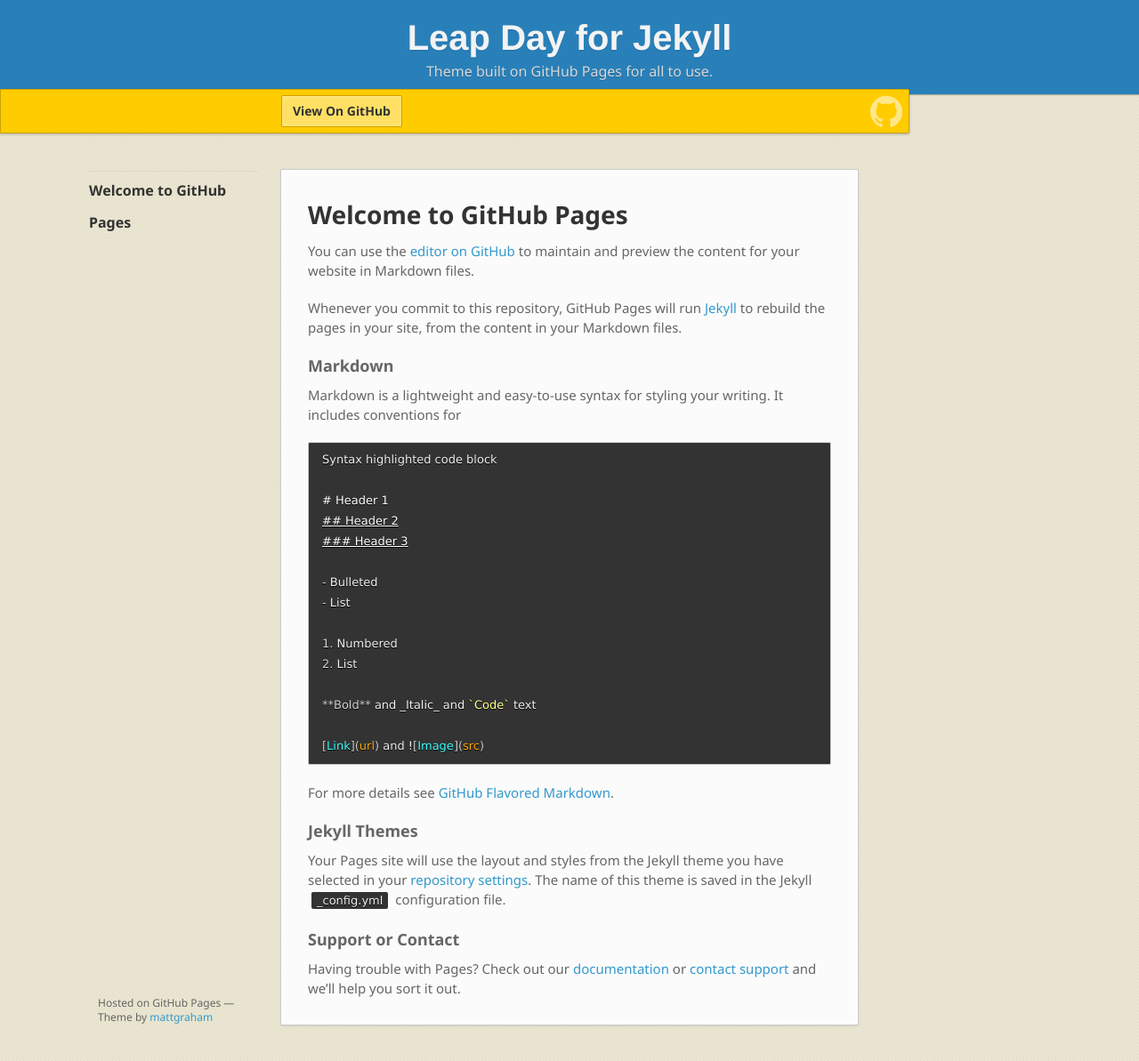
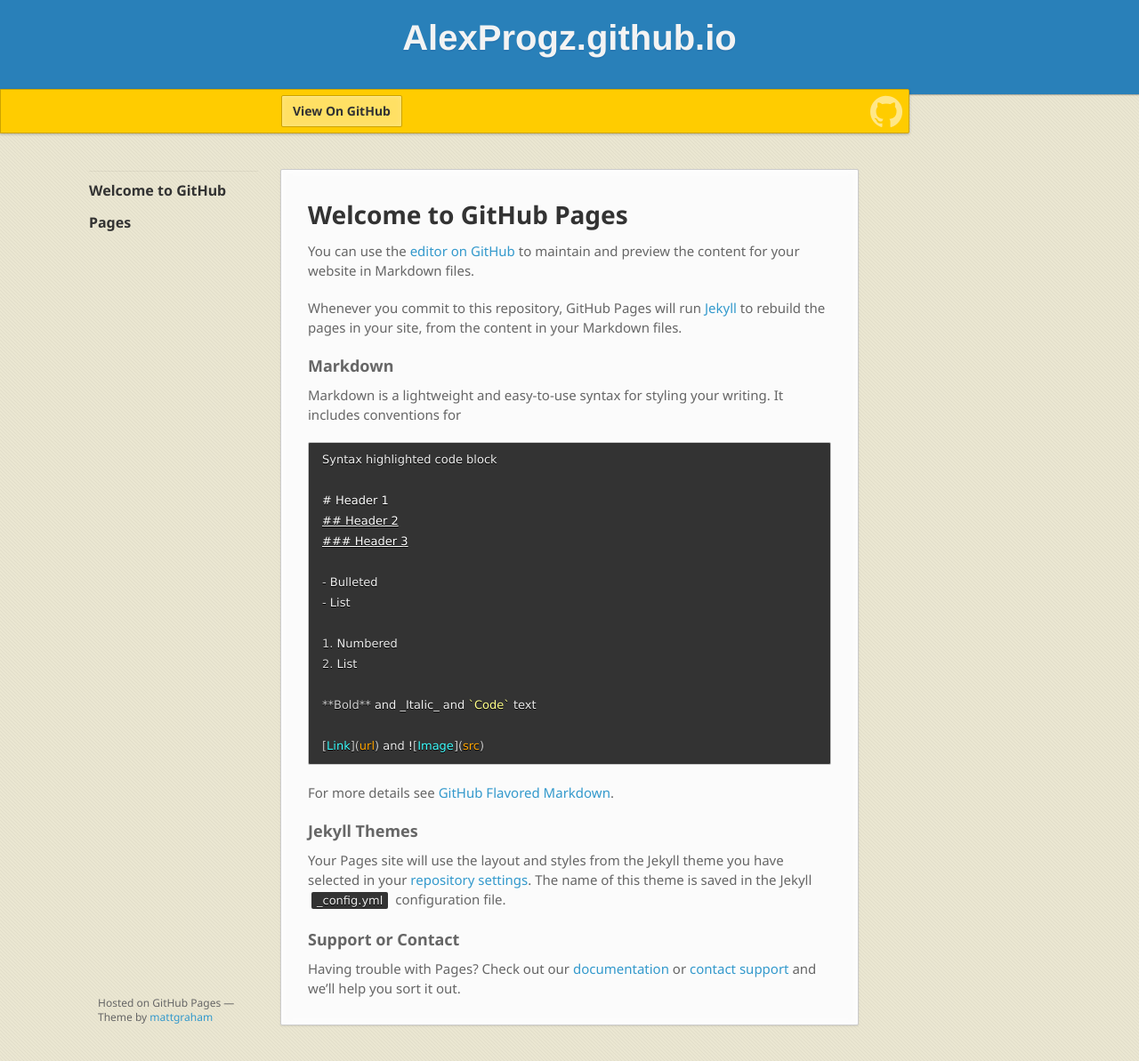
Before and after one commit to AlexProgz/AlexProgz.github.io, a Jekyll site: the page built from index.md, in a window 1280 px wide and 1193 px high. Shown: the whole window at 89% size. Built offline with Jekyll 4.4.1, drawn with Linux system fonts in a browser that asks for light colours; nearby versions of some CDN libraries; some web fonts are replaced.

Commit message:
Add files via upload

```diff
--- a/_includes/header.html
+++ b/_includes/header.html
@@ -3,7 +3,7 @@
   <head>
     <meta charset="utf-8">
     <meta http-equiv="X-UA-Compatible" content="chrome=1">
-    <title>{% if page.title %} {{ page.title }} | {% endif %}Leap Day in Jekyll</title>
+    <title>{% if page.title %} {{ page.title }} | {% endif %}AlexProgz.github.io</title>
     <link rel="stylesheet" href="assets/stylesheets/styles.css">
     <link rel="stylesheet" href="assets/stylesheets/pygment_trac.css">
     <script src="https://ajax.googleapis.com/ajax/libs/jquery/1.7.1/jquery.min.js"></script>
@@ -17,7 +17,7 @@
 
   <header>
     <a href="">
-      <h1>Leap Day for Jekyll</h1>
-      <p>Theme built on GitHub Pages for all to use.</p>
+      <h1>AlexProgz.github.io</h1>
+    <!--   <p>Theme built on GitHub Pages for all to use.</p> -->
     </a>
   </header>
```
